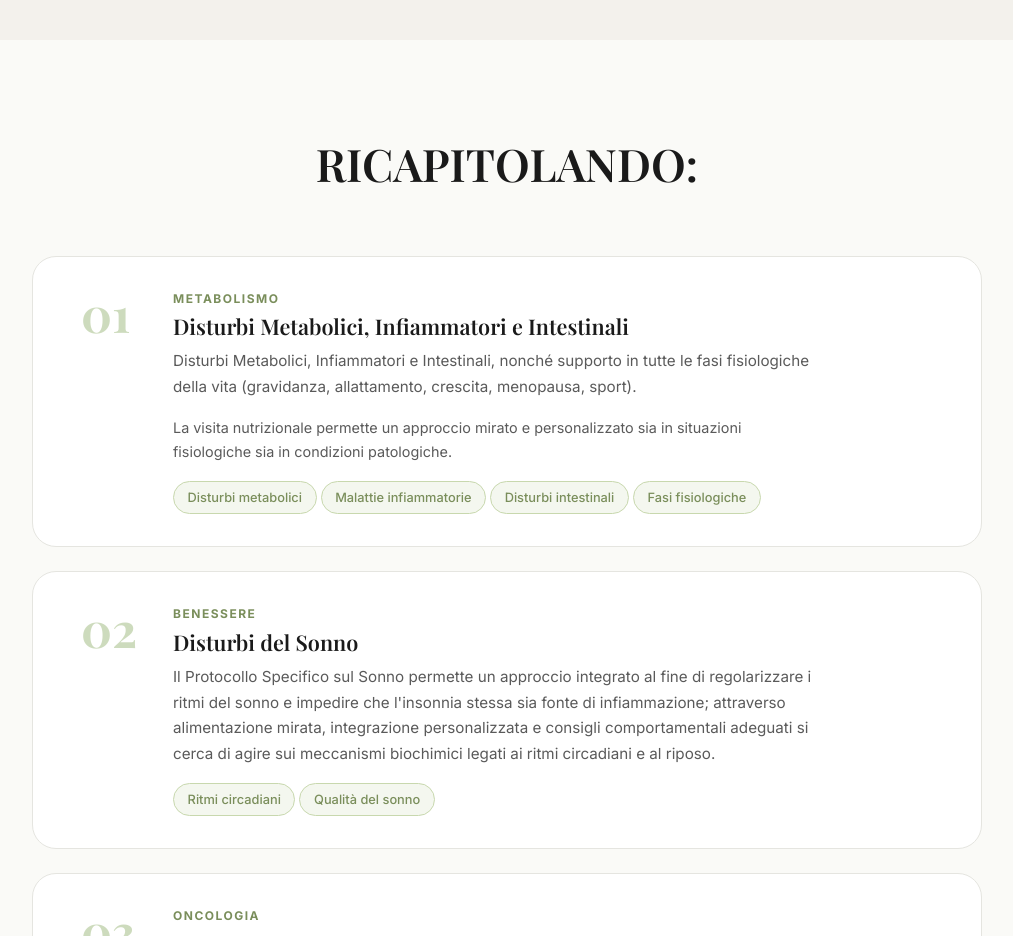
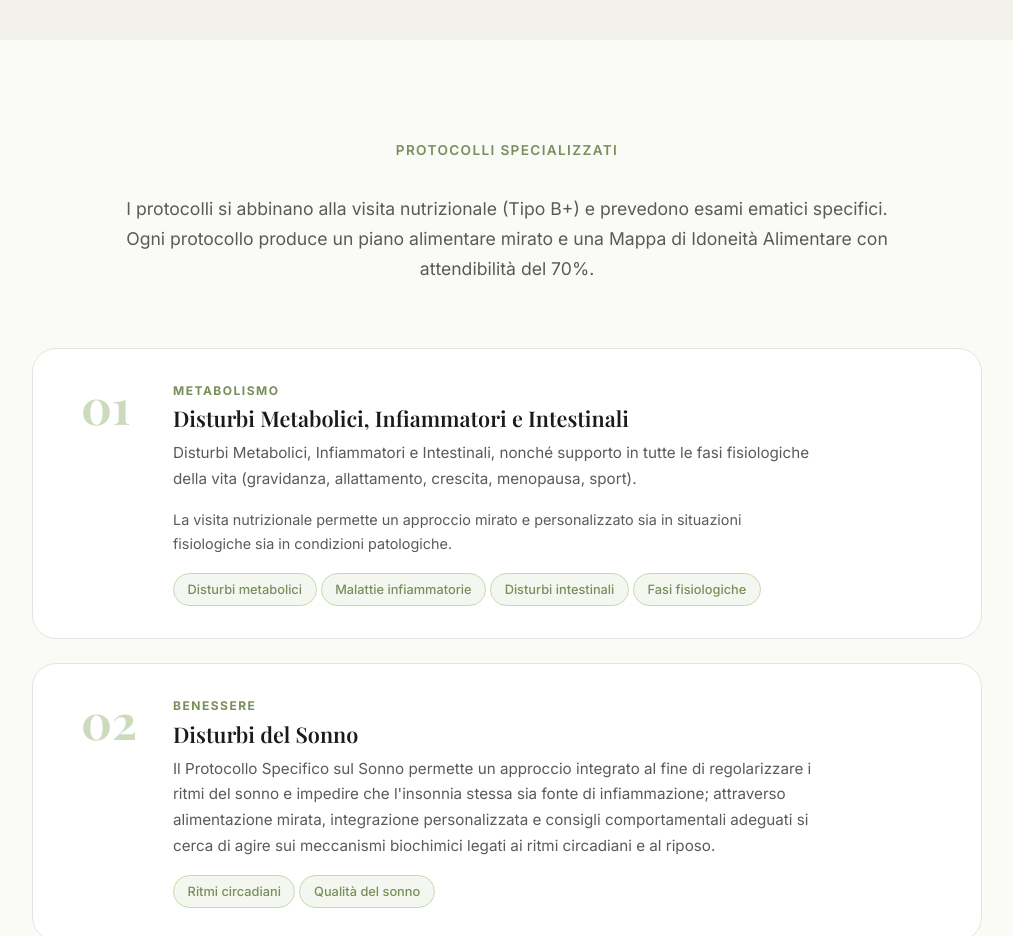
Before and after one commit to patrickdam04-ops/vercilli, a plain HTML site: page protocolli.html in a window 1280 px wide. Shown: the part 4560-5496 px from the top of the page, without its empty margins (133-1146 px from the left). Drawn offline with nearby package versions, Linux system fonts and the light colour scheme; a web font is replaced by a local one.

Commit message:
Restore Protocolli Specializzati header in place of RICAPITOLANDO

```diff
--- a/protocolli.html
+++ b/protocolli.html
@@ -321,11 +321,12 @@
     </div>
   </section>
 
-  <!-- ═══════ RICAPITOLANDO ═══════ -->
+  <!-- ═══════ PROTOCOLLI SPECIALIZZATI ═══════ -->
   <section class="section">
     <div class="container">
       <div class="section-header reveal">
-        <h2>RICAPITOLANDO:</h2>
+        <div class="label">Protocolli Specializzati</div>
+        <p style="max-width: 800px; margin: var(--space-md) auto 0; text-align: center;">I protocolli si abbinano alla visita nutrizionale (Tipo B+) e prevedono esami ematici specifici. Ogni protocollo produce un piano alimentare mirato e una Mappa di Idoneità Alimentare con attendibilità del 70%.</p>
       </div>
 
       <div class="proto-numbered-list">
```
